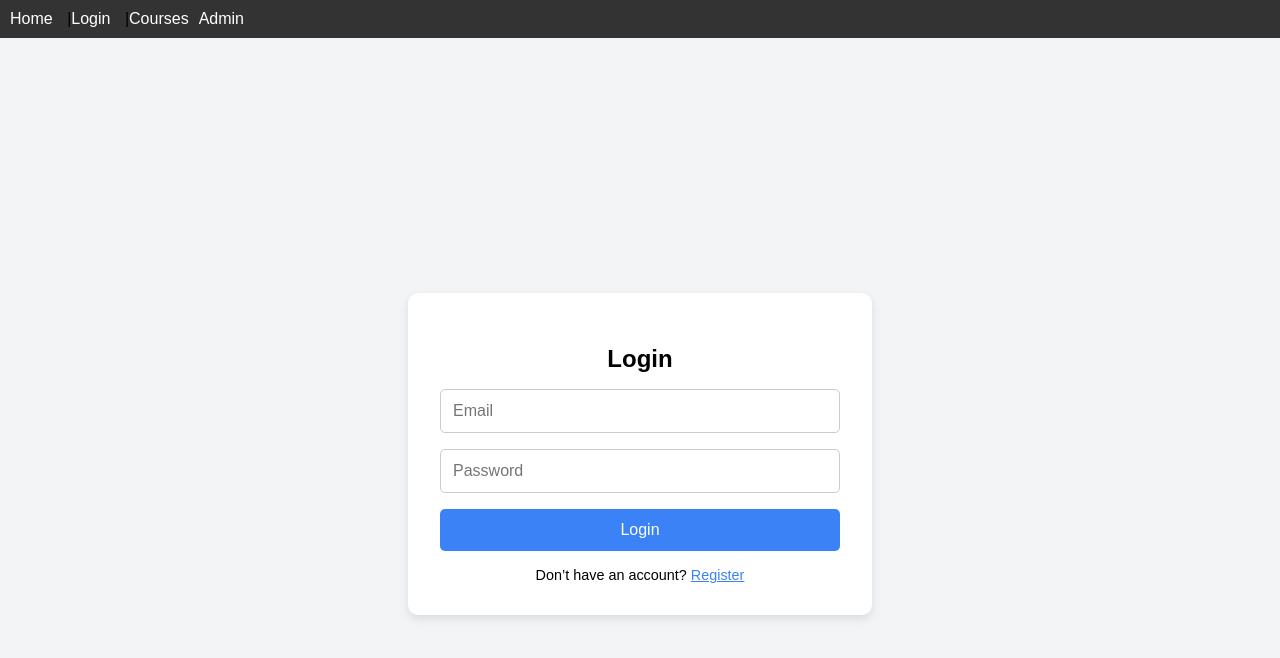
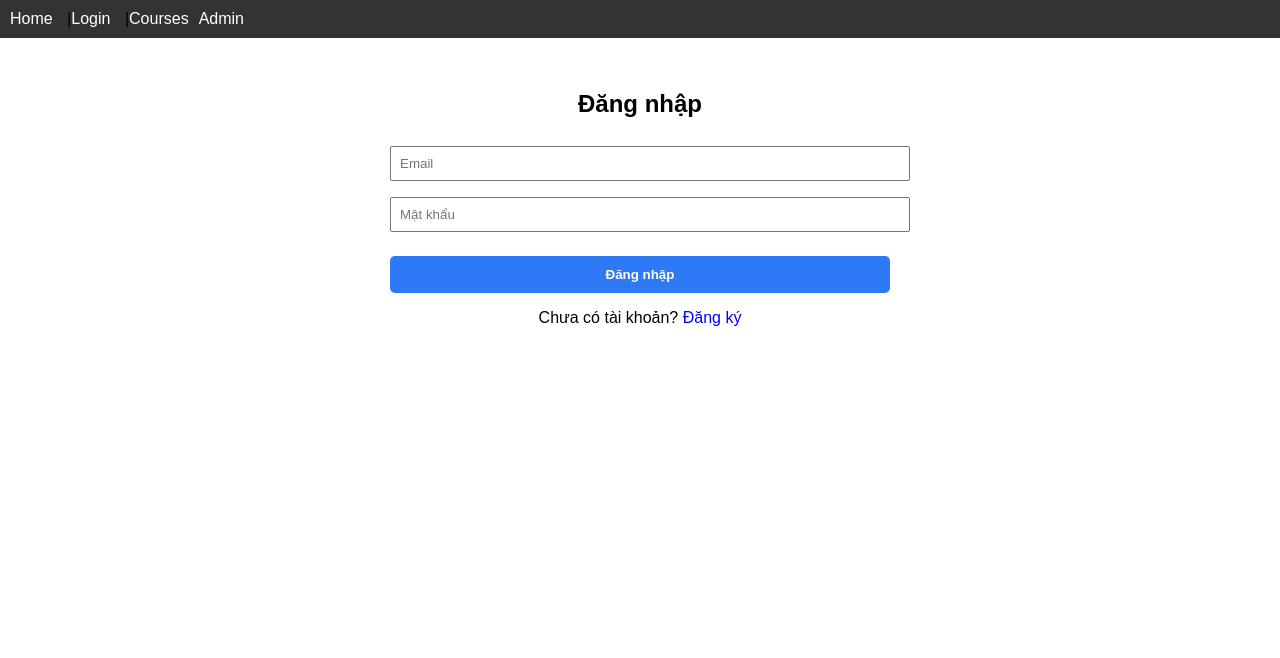
Before and after one commit to trangtanduoc/primary-math-learn-web, a React (Create React App) app: page /login in a window 1280 px wide. Shown: the top 658 px of the page. Built offline with nearby package versions, Linux system fonts and the light colour scheme.

Commit message:
Gắn Api đăng ký và đăng nhập
Gắn thêm api cho chức năng đăng ký và đăng nhập. Sửa thêm điền thông tin cho đăng ký. Phân quyền cho từng đối tượng

```diff
--- a/src/pages/LoginPage.jsx
+++ b/src/pages/LoginPage.jsx
@@ -1,4 +1,6 @@
 import { useState } from "react";
+import { useNavigate } from "react-router-dom";
+import axios from "axios";
 
 export default function LoginPage() {
   const [isRegister, setIsRegister] = useState(false);
@@ -6,131 +8,155 @@ export default function LoginPage() {
     email: "",
     password: "",
     confirmPassword: "",
+    fullName: "",
+    phone: "",
+    address: "",
   });
+  const [error, setError] = useState("");
+  const navigate = useNavigate();
 
   const handleChange = (e) => {
     setFormData({ ...formData, [e.target.name]: e.target.value });
   };
 
-  const handleSubmit = (e) => {
+  const handleSubmit = async (e) => {
     e.preventDefault();
-    if (isRegister && formData.password !== formData.confirmPassword) {
-      alert("Passwords do not match");
+    setError("");
+
+    if (isRegister) {
+      if (formData.password !== formData.confirmPassword) {
+        setError("Mật khẩu không khớp.");
         return;
       }
-    alert(`${isRegister ? "Registering" : "Logging in"} with ${formData.email}`);
+
+      try {
+        await axios.post("https://localhost:7226/api/Auth/signup/student", {
+          email: formData.email,
+          password: formData.password,
+          fullName: formData.fullName,
+          phone: formData.phone,
+          address: formData.address,
+        });
+        alert("Đăng ký thành công. Mời bạn đăng nhập.");
+        setIsRegister(false);
+      } catch (error) {
+        console.log("Đăng ký lỗi:", error.response?.data);
+        setError(error.response?.data?.message || "Đã xảy ra lỗi.");
+      }
+    } else {
+      try {
+        const response = await axios.post("https://localhost:7226/api/Auth/signin", {
+          email: formData.email,
+          password: formData.password,
+        });
+
+        const { token, role } = response.data;
+        localStorage.setItem("token", token);
+        localStorage.setItem("role", role);
+
+        if (role === "Admin") {
+          navigate("/admin/dashboard");
+        } else {
+          navigate("/");
+        }
+      } catch (error) {
+        console.log("Đăng nhập lỗi:", error.response?.data);
+        setError(error.response?.data?.message || "Đăng nhập thất bại.");
+      }
+    }
   };
 
   return (
-    <div style={styles.container}>
-      <div style={styles.card}>
-        <h2 style={styles.title}>{isRegister ? "Register" : "Login"}</h2>
-        <form onSubmit={handleSubmit} style={styles.form}>
+    <div style={{ maxWidth: "500px", margin: "auto", padding: "2rem" }}>
+      <h2 style={{ textAlign: "center" }}>{isRegister ? "Đăng ký" : "Đăng nhập"}</h2>
+      <form onSubmit={handleSubmit}>
         <input
           type="email"
+          name="email"
           placeholder="Email"
-            name="email"
           value={formData.email}
           onChange={handleChange}
           required
-            style={styles.input}
+          style={{ width: "100%", margin: "0.5rem 0", padding: "0.5rem" }}
         />
         <input
           type="password"
-            placeholder="Password"
           name="password"
+          placeholder="Mật khẩu"
           value={formData.password}
           onChange={handleChange}
           required
-            style={styles.input}
+          style={{ width: "100%", margin: "0.5rem 0", padding: "0.5rem" }}
         />
         {isRegister && (
+          <>
             <input
               type="password"
-              placeholder="Confirm Password"
               name="confirmPassword"
+              placeholder="Xác nhận mật khẩu"
               value={formData.confirmPassword}
               onChange={handleChange}
               required
-              style={styles.input}
+              style={{ width: "100%", margin: "0.5rem 0", padding: "0.5rem" }}
             />
+            <input
+              type="text"
+              name="fullName"
+              placeholder="Họ và tên"
+              value={formData.fullName}
+              onChange={handleChange}
+              required
+              style={{ width: "100%", margin: "0.5rem 0", padding: "0.5rem" }}
+            />
+            <input
+              type="text"
+              name="phone"
+              placeholder="Số điện thoại"
+              value={formData.phone}
+              onChange={handleChange}
+              required
+              style={{ width: "100%", margin: "0.5rem 0", padding: "0.5rem" }}
+            />
+            <input
+              type="text"
+              name="address"
+              placeholder="Địa chỉ"
+              value={formData.address}
+              onChange={handleChange}
+              required
+              style={{ width: "100%", margin: "0.5rem 0", padding: "0.5rem" }}
+            />
+          </>
         )}
-          <button type="submit" style={styles.button}>
-            {isRegister ? "Register" : "Login"}
+
+        {error && <p style={{ color: "red", marginTop: "0.5rem" }}>{error}</p>}
+
+        <button
+          type="submit"
+          style={{
+            width: "100%",
+            padding: "0.7rem",
+            marginTop: "1rem",
+            backgroundColor: "#2e79f6",
+            color: "white",
+            border: "none",
+            borderRadius: "5px",
+            fontWeight: "bold",
+          }}
+        >
+          {isRegister ? "Đăng ký" : "Đăng nhập"}
         </button>
       </form>
-        <div style={styles.switchText}>
-          {isRegister ? (
-            <>
-              Already have an account?{" "}
-              <span style={styles.link} onClick={() => setIsRegister(false)}>
-                Login
+
+      <p style={{ marginTop: "1rem", textAlign: "center" }}>
+        {isRegister ? "Đã có tài khoản?" : "Chưa có tài khoản?"}{" "}
+        <span
+          style={{ color: "blue", cursor: "pointer" }}
+          onClick={() => setIsRegister(!isRegister)}
+        >
+          {isRegister ? "Đăng nhập" : "Đăng ký"}
         </span>
-            </>
-          ) : (
-            <>
-              Don’t have an account?{" "}
-              <span style={styles.link} onClick={() => setIsRegister(true)}>
-                Register
-              </span>
-            </>
-          )}
-        </div>
-      </div>
+      </p>
     </div>
   );
 }
-
-const styles = {
-  container: {
-    minHeight: "100vh",
-    display: "flex",
-    alignItems: "center",
-    justifyContent: "center",
-    backgroundColor: "#f3f4f6",
-    padding: "1rem",
-  },
-  card: {
-    backgroundColor: "white",
-    borderRadius: "10px",
-    padding: "2rem",
-    boxShadow: "0 4px 10px rgba(0, 0, 0, 0.1)",
-    width: "100%",
-    maxWidth: "400px",
-  },
-  title: {
-    textAlign: "center",
-    fontSize: "1.5rem",
-    marginBottom: "1rem",
-  },
-  form: {
-    display: "flex",
-    flexDirection: "column",
-    gap: "1rem",
-  },
-  input: {
-    padding: "0.75rem",
-    fontSize: "1rem",
-    borderRadius: "5px",
-    border: "1px solid #ccc",
-  },
-  button: {
-    padding: "0.75rem",
-    backgroundColor: "#3b82f6",
-    color: "white",
-    fontSize: "1rem",
-    borderRadius: "5px",
-    border: "none",
-    cursor: "pointer",
-  },
-  switchText: {
-    marginTop: "1rem",
-    textAlign: "center",
-    fontSize: "0.9rem",
-  },
-  link: {
-    color: "#3b82f6",
-    cursor: "pointer",
-    textDecoration: "underline",
-  },
-};
```
Lines whose indentation alone changed are shown as unchanged.
